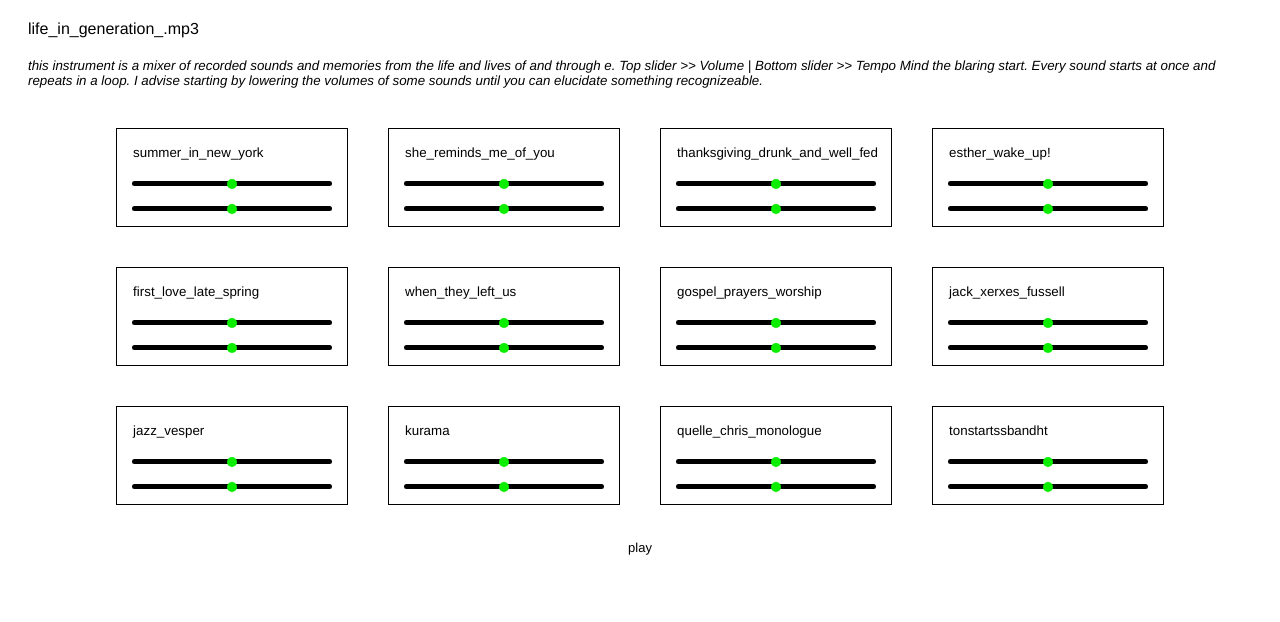
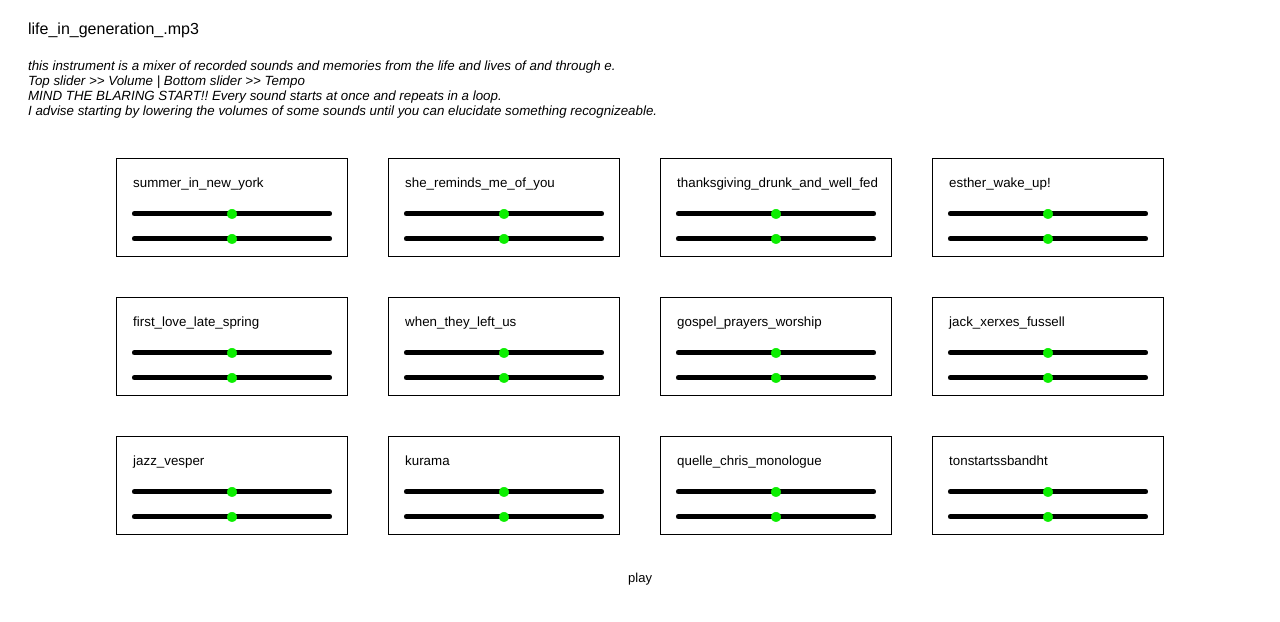
Before and after one commit to estherrhong/life_in_generation, a plain HTML site: page index.html in a window 1280 px wide. Drawn offline with Linux system fonts and the light colour scheme.

Commit message:
Update index.html

```diff
--- a/index.html
+++ b/index.html
@@ -5,9 +5,9 @@
   <link rel="stylesheet" href="style.css">
 </head>
 <header><h1>life_in_generation_.mp3</h1></header>
-<h4>this instrument is a mixer of recorded sounds and memories from the life and lives of and through e.
-  Top slider >> Volume | Bottom slider >> Tempo
-  Mind the blaring start. Every sound starts at once and repeats in a loop. I advise starting by lowering the volumes of some sounds until you can elucidate something recognizeable.
+<h4>this instrument is a mixer of recorded sounds and memories from the life and lives of and through e. <br>
+  Top slider >> Volume | Bottom slider >> Tempo <br>
+  MIND THE BLARING START!! Every sound starts at once and repeats in a loop. <br> I advise starting by lowering the volumes of some sounds until you can elucidate something recognizeable.
 </h4>
 <body>
     <div id="mixer">
```
